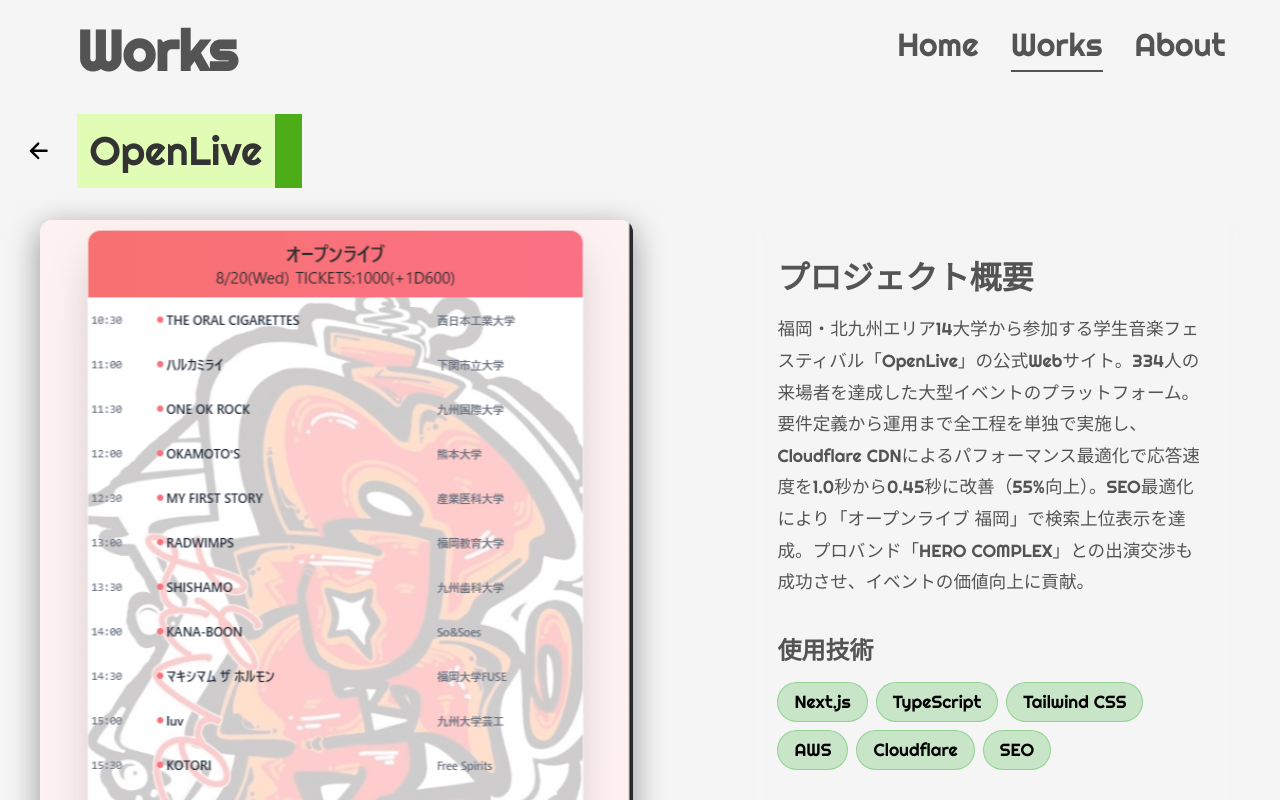
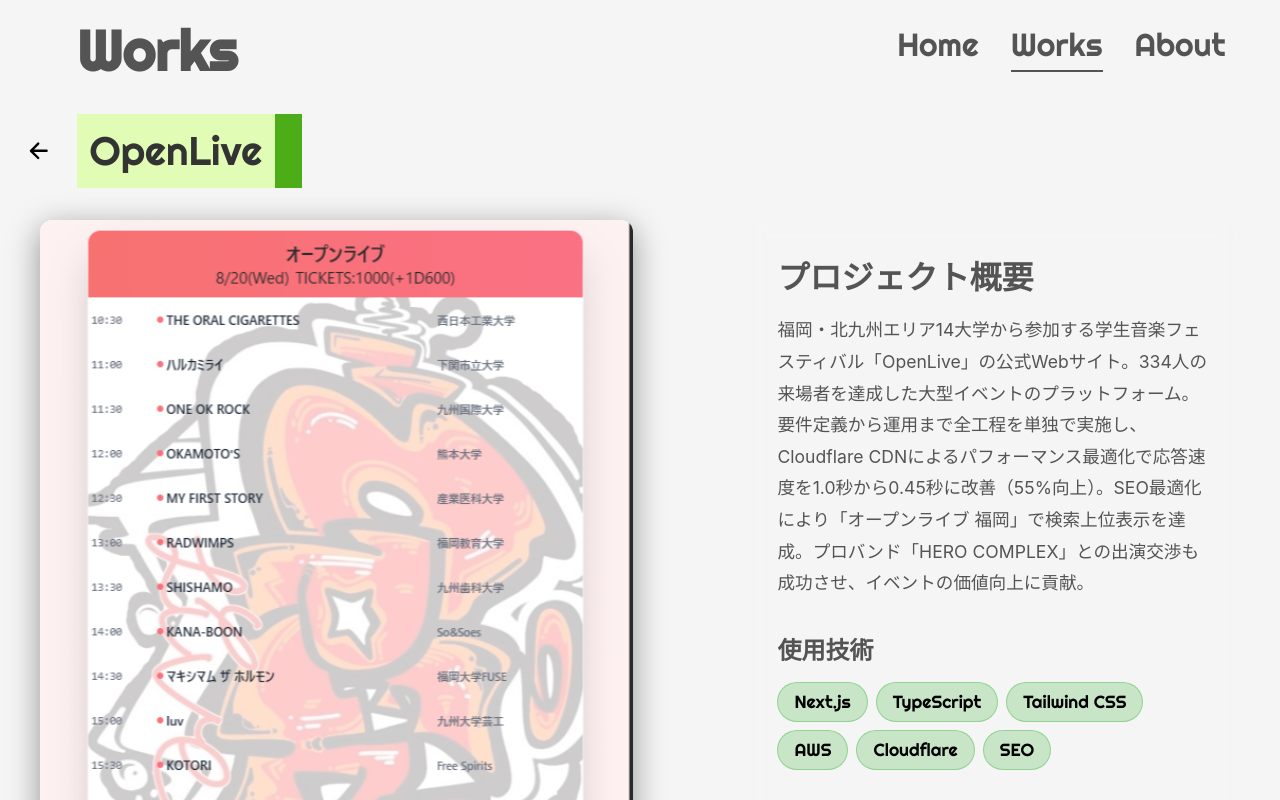
Before and after one commit to uta-s-dao/portfolio, a Next.js app: page /works/openlive in a window 1280 px wide. Shown: the top 800 px of the page. Built offline with nearby package versions, Linux system fonts and the light colour scheme.

Commit message:
#23 Update works detail

```diff
--- a/src/app/(pages)/works/[id]/page.module.css
+++ b/src/app/(pages)/works/[id]/page.module.css
@@ -94,6 +94,9 @@
   font-size: 1.1rem;
   line-height: 1.8;
   color: rgb(85, 84, 84);
+  font-family: -apple-system, BlinkMacSystemFont, "Segoe UI", "Noto Sans JP",
+    "Hiragino Kaku Gothic ProN", "Hiragino Sans", Meiryo, sans-serif;
+  font-weight: 400;
 }
 
 .techSection {
--- a/src/app/(pages)/works/projectData.ts
+++ b/src/app/(pages)/works/projectData.ts
@@ -56,7 +56,6 @@
     ],
     links: {
       github: "https://github.com/uta-s-dao/haram-checker",
-      demo: "https://haram-checker.vercel.app",
     },
   },
   {
```
